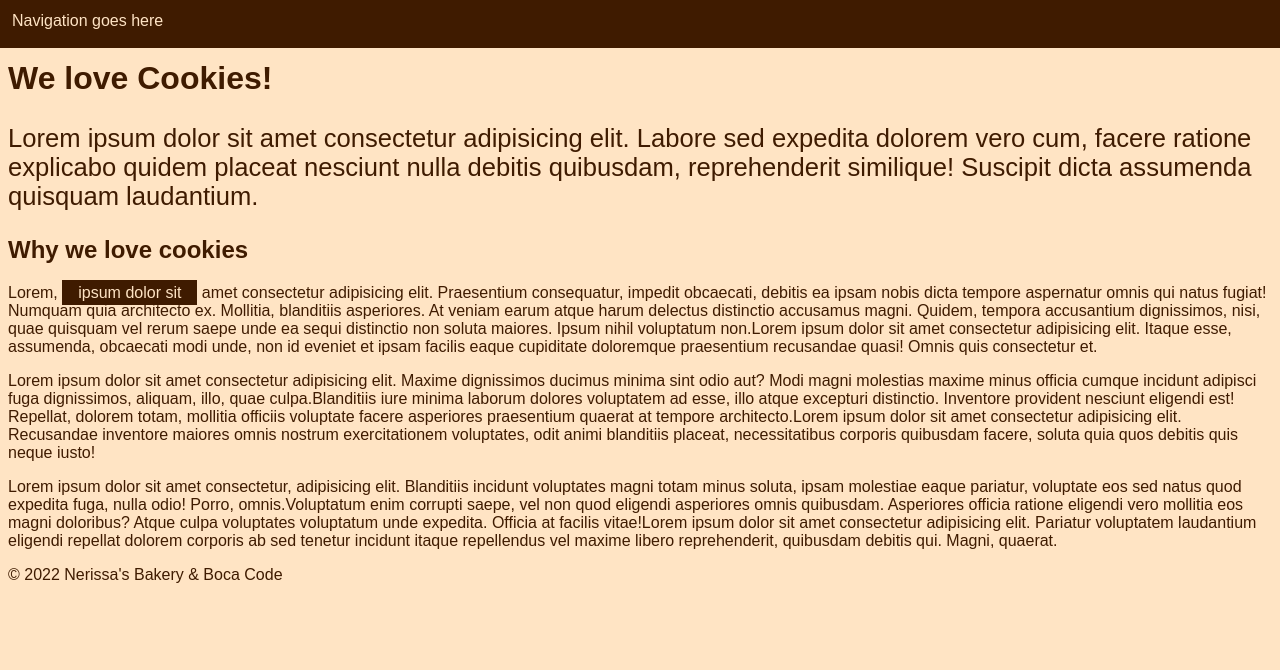
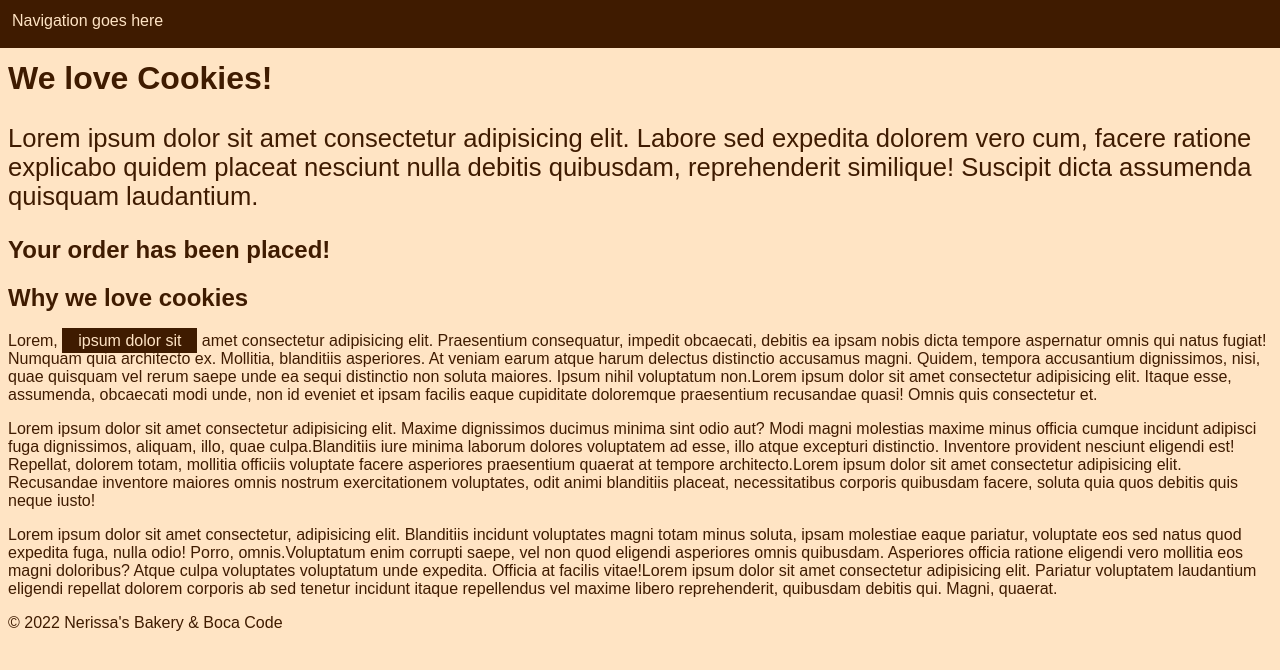
Before and after one commit to JoshBenPhilip/HTML-with-todd, a plain HTML site: page index.html in a window 1280 px wide. Both pictures are taken after a click on the button "Order Now". Drawn offline with Linux system fonts and the light colour scheme.

Commit message:
added disappearing button

```diff
--- a/script.js
+++ b/script.js
@@ -1,6 +1,15 @@
 console.log('It is working!');
 
 function doStuff() {
+    //go get that cta button
     const cta = document.querySelector('.cta-button');
+    // set the display property in style to "NONE' (hides it)"
     cta.style.display = 'none';
+
+    // create a new paragraph element
+    let message = document.createElement('h2');
+    // add this text inside our new paragraph element
+message.innerHTML = 'Your order has been placed!';
+// find the <section> tag  and add to the end our new paragraph
+document.querySelector('section').appendChild(message);
 }
--- a/styles.css
+++ b/styles.css
@@ -42,3 +42,7 @@ header p {
     color: bisque;
     padding: 4px 16px;
 }
+
+.message {
+
+}
```
